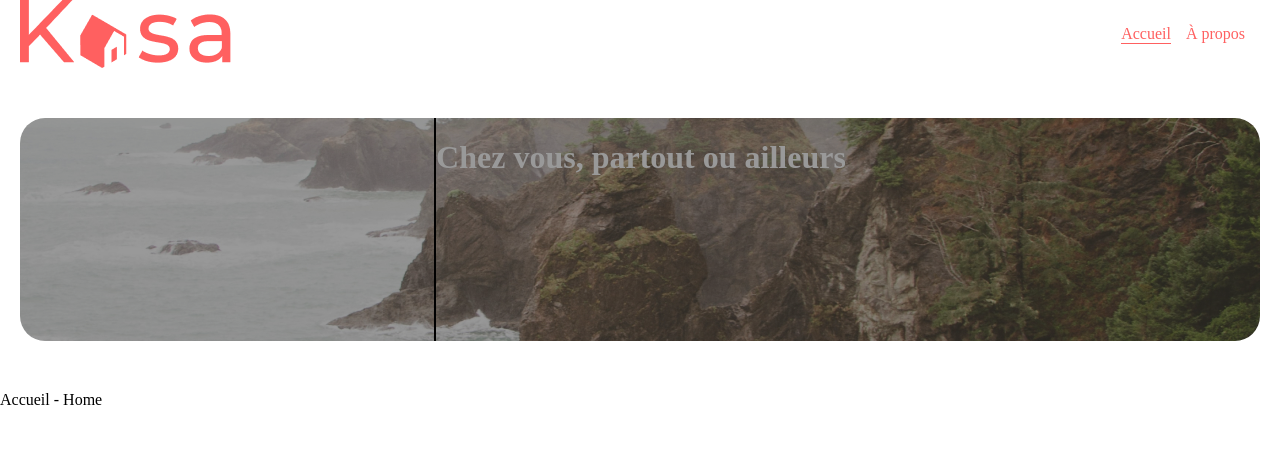
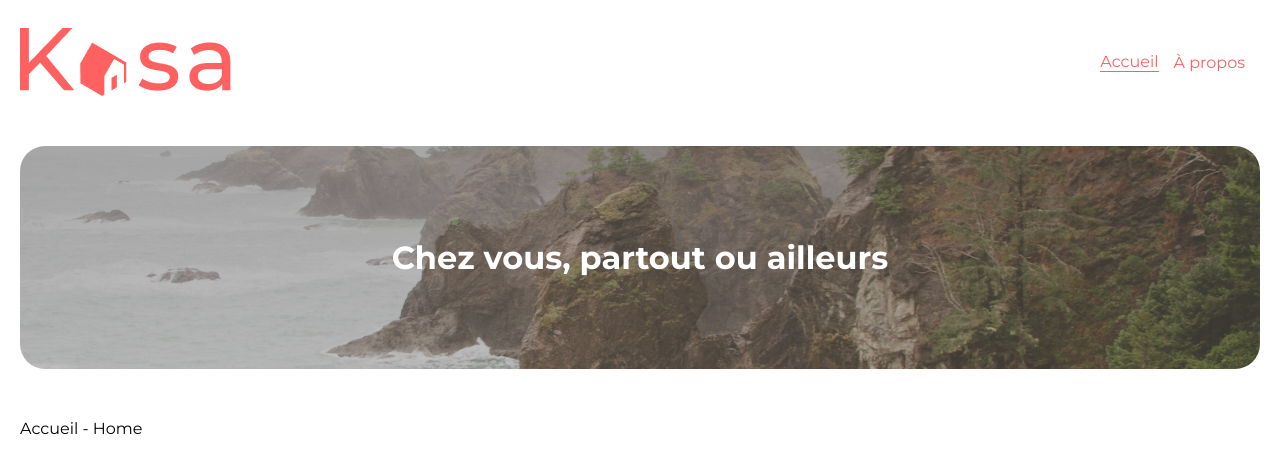
Before and after one commit to Eric-Noblot/P7-Kasa, a React (Create React App) app: page / in a window 1280 px wide. Shown: the top 472 px of the page. Built offline with nearby package versions, Linux system fonts and the light colour scheme; the HTML template or start-up script is replaced by a standard one.

Commit message:
Ajout Header et page About

```diff
--- /dev/null
+++ b/src/components/Error/Error.jsx
@@ -0,0 +1,11 @@
+import React from 'react';
+
+const Error = () => {
+    return (
+        <div>
+            ERREUR 404
+        </div>
+    );
+};
+
+export default Error;
--- /dev/null
+++ b/src/components/Header/Banner.jsx
@@ -0,0 +1,27 @@
+import React from 'react';
+import "../../styles/components/Header/banner.scss"
+import { useState, useEffect } from "react"
+import { useLocation } from 'react-router-dom';
+
+const Banner = () => {
+
+    const [aboutPage, setAboutPage] = useState(false)
+
+    const location = useLocation()
+    const activePage = location.pathname
+
+    useEffect(() => {
+		if(activePage === '/about'){
+			setAboutPage(true)
+		};
+    },[])
+
+    return (
+        <div>
+             <div className = {aboutPage ? "bannerAbout banner" : "bannerHome banner"}>
+                <h1 className = "bannerText">Chez vous, partout ou ailleurs</h1>
+            </div>
+        </div>
+    );
+}
+export default Banner;
--- a/src/components/Header/Header.jsx
+++ b/src/components/Header/Header.jsx
@@ -1,13 +1,13 @@
 import React from 'react';
 import "../../styles/components/Header/header.scss"
 import NavBar from "./NavBar"
-import Title from "./Title"
+import Banner from "./Banner"
 
 const Header = () => {
     return (
         <div className = "header">
             <NavBar />
-            <Title />
+            <Banner />
         </div>
     );
 };
--- a/src/pages/App.js
+++ b/src/pages/App.js
@@ -1,14 +1,16 @@
 import { BrowserRouter as Router, Routes, Route } from "react-router-dom"
 import Home from "../pages/Home"
 import About from "../pages/About"
+import Error from "../components/Error/Error"
 import "../styles/pages/app.scss"
 
 function App() {
   return (
     <Router>
       <Routes>
-      <Route path ="/" element ={<Home />} />
-      <Route path = "/about" element={<About />} />
+        <Route path = "/" element ={<Home />} />
+        <Route path = "/about" element={<About />} />
+        <Route path = "*" element ={<Error />} />
       </Routes>
     </Router>
   );
--- /dev/null
+++ b/src/styles/components/Header/banner.scss
@@ -0,0 +1,26 @@
+.banner{
+    margin: 50px 0;
+    max-width: 1240px;
+    background-position: center;
+    background-size: cover;
+    height: 223px;
+    border-radius: 25px;
+    display: flex;
+    justify-content: center;
+    align-items: center;
+}
+
+.bannerHome{
+    background-image: linear-gradient(rgba(46, 45, 45, 0.4), rgba(42, 42, 42, 0.3)), url("../../../assets/background_header.jpg");
+    .bannerText {
+        color: white;
+        z-index: 1;
+    }
+}
+
+.bannerAbout{
+    background-image: linear-gradient(rgba(46, 45, 45, 0.4), rgba(42, 42, 42, 0.3)), url("../../../assets/background_about.jpg");
+    .bannerText {
+        display: none;
+    }
+}
--- a/src/styles/pages/app.scss
+++ b/src/styles/pages/app.scss
@@ -1,6 +1,11 @@
+@import url('https://fonts.googleapis.com/css2?family=Montserrat:wght@400;700&family=Raleway:wght@500;700&display=swap');
+
+
 body{
-    margin: 0;
-    padding: 0;
+    font-family: Montserrat, sans-serif;
+    padding: 20px;
     box-sizing: border-box;
     max-width: 1440px;
+    margin-left: auto;
+    margin-right: auto;
 }
```
Also changed, not shown: src/assets/background_about.jpg (added), src/styles/components/Error/error.scss (added).
